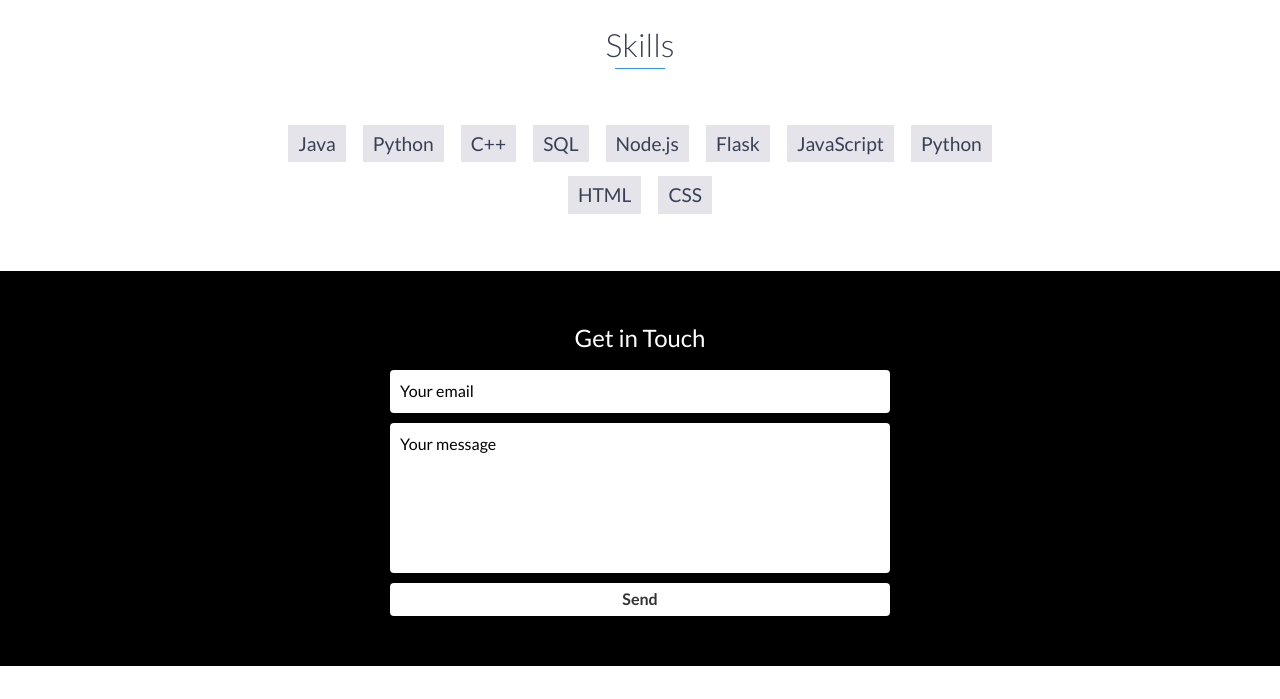
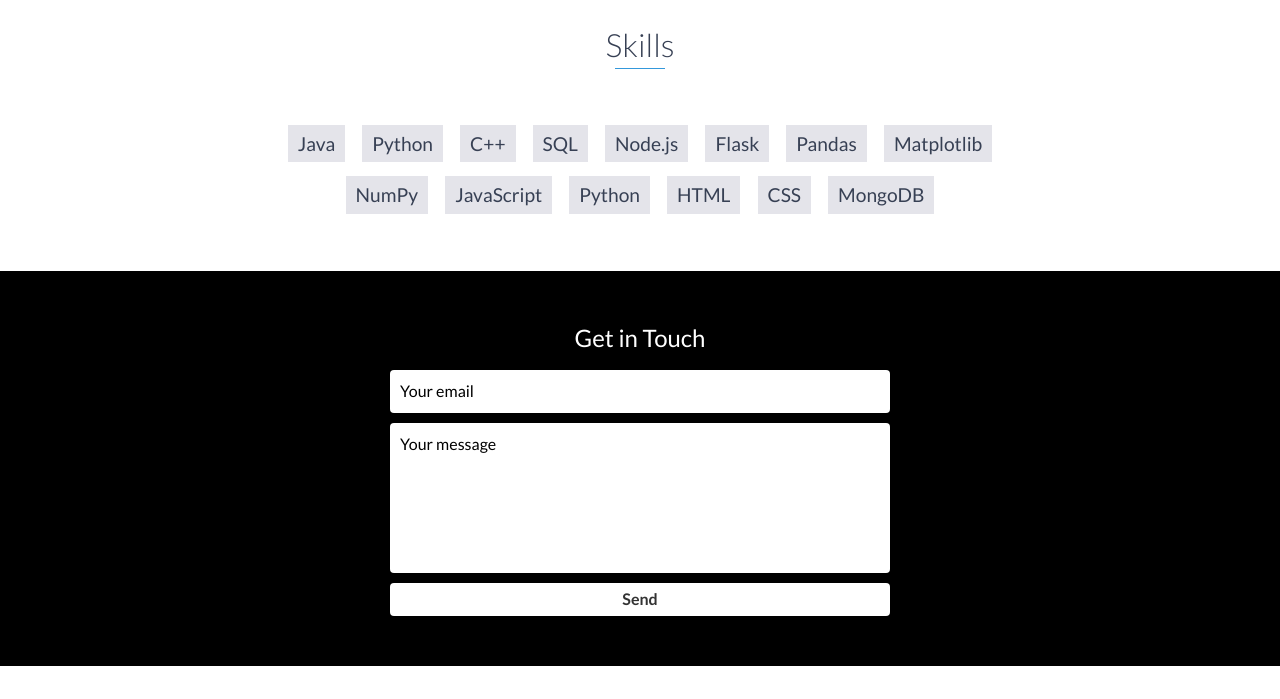
Before and after one commit to bhargavaukkalam/bhargavaukkalam.github.io, a website: page index.html in a window 1280 px wide. Shown: the part 4540-5239 px from the top of the page. Drawn offline with nearby package versions, Linux system fonts and the light colour scheme.

Commit message:
added skills

```diff
--- a/index.html
+++ b/index.html
@@ -297,10 +297,15 @@
             <li>SQL</li>
             <li>Node.js</li>
             <li>Flask</li>
+            <li>Pandas</li>
+            <li>Matplotlib</li>
+            <li>NumPy</li>
             <li>JavaScript</li>
             <li>Python</li>
             <li>HTML</li>
             <li>CSS</li>
+            <li>MongoDB</li>
+
         </ul>
     </div>
     <!-- End #skills -->
```
